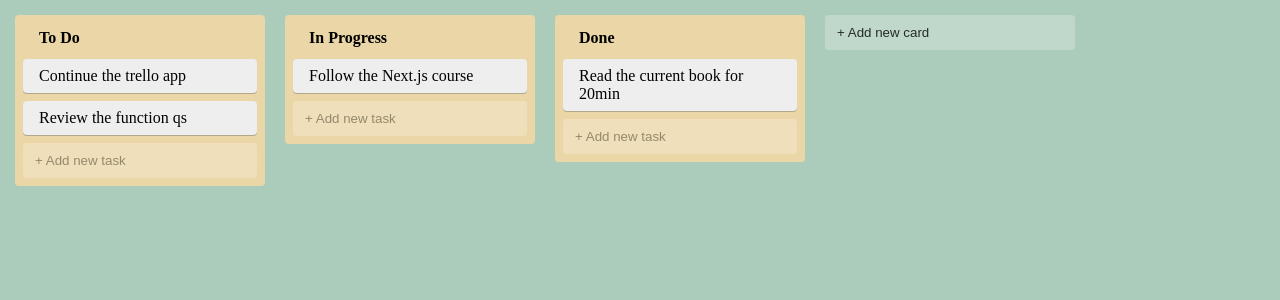
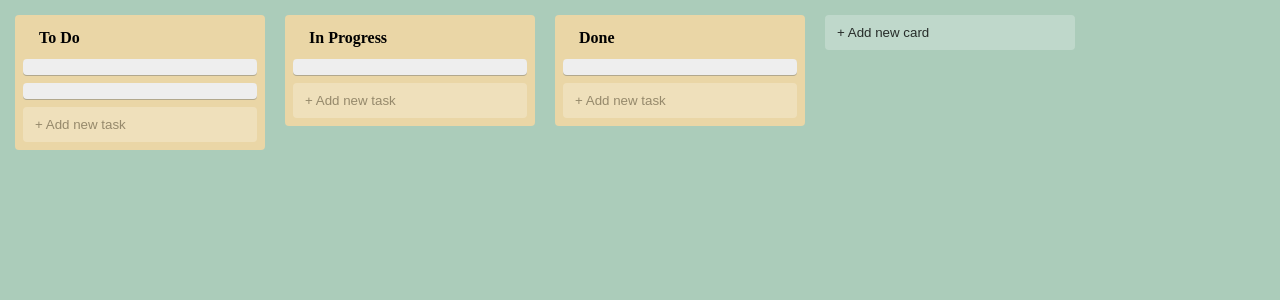
Before and after one commit to DidiGain/trello-like-board, a React (Create React App) app: page / in a window 1280 px wide. Shown: the top 300 px of the page. Built offline with nearby package versions, Linux system fonts and the light colour scheme.

Commit message:
feat: add dispatch logic

```diff
--- a/src/state/AppStateContext.tsx
+++ b/src/state/AppStateContext.tsx
@@ -1,8 +1,17 @@
-import { createContext, FC, ReactNode, useContext } from 'react';
+import {
+  createContext,
+  Dispatch,
+  FC,
+  ReactNode,
+  useContext,
+  useReducer,
+} from 'react';
+import { Action } from './actions';
+import { appStateReducer } from './appStateReducer';
 
 export type Task = {
   id: string;
-  title: string;
+  taskTitle: string;
 };
 
 export type List = {
@@ -15,25 +24,26 @@ export type AppState = {
   lists: List[];
 };
 
+// const appData: AppState = { lists: [] };
 const appData: AppState = {
   lists: [
     {
       id: '0',
       cardTitle: 'To Do',
       tasks: [
-        { id: 'c00', title: 'Continue the trello app' },
-        { id: 'c01', title: 'Review the function qs' },
+        { id: 'c00', taskTitle: 'Continue the trello app' },
+        { id: 'c01', taskTitle: 'Review the function qs' },
       ],
     },
     {
       id: '1',
       cardTitle: 'In Progress',
-      tasks: [{ id: 'c10', title: 'Follow the Next.js course' }],
+      tasks: [{ id: 'c10', taskTitle: 'Follow the Next.js course' }],
     },
     {
       id: '2',
       cardTitle: 'Done',
-      tasks: [{ id: 'c20', title: 'Read the current book for 20min' }],
+      tasks: [{ id: 'c20', taskTitle: 'Read the current book for 20min' }],
     },
   ],
 };
@@ -41,6 +51,7 @@ const appData: AppState = {
 type AppStateContextProps = {
   lists: List[];
   getTasksByListId(id: string): Task[];
+  dispatch: Dispatch<Action>;
 };
 
 type AppContextProps = {
@@ -52,14 +63,15 @@ const AppStateContext = createContext<AppStateContextProps>(
 );
 
 export const AppStateProvider: FC<AppContextProps> = ({ children }) => {
-  const { lists } = appData;
+  const [state, dispatch] = useReducer(appStateReducer, appData);
+  const { lists } = state;
 
   const getTasksByListId = (id: string) => {
-    return lists.find((list) => list.id === id)?.tasks || [];
+    return lists.find((list: List) => list.id === id)?.tasks || [];
   };
 
   return (
-    <AppStateContext.Provider value={{ lists, getTasksByListId }}>
+    <AppStateContext.Provider value={{ lists, getTasksByListId, dispatch }}>
       {children}
     </AppStateContext.Provider>
   );
```
